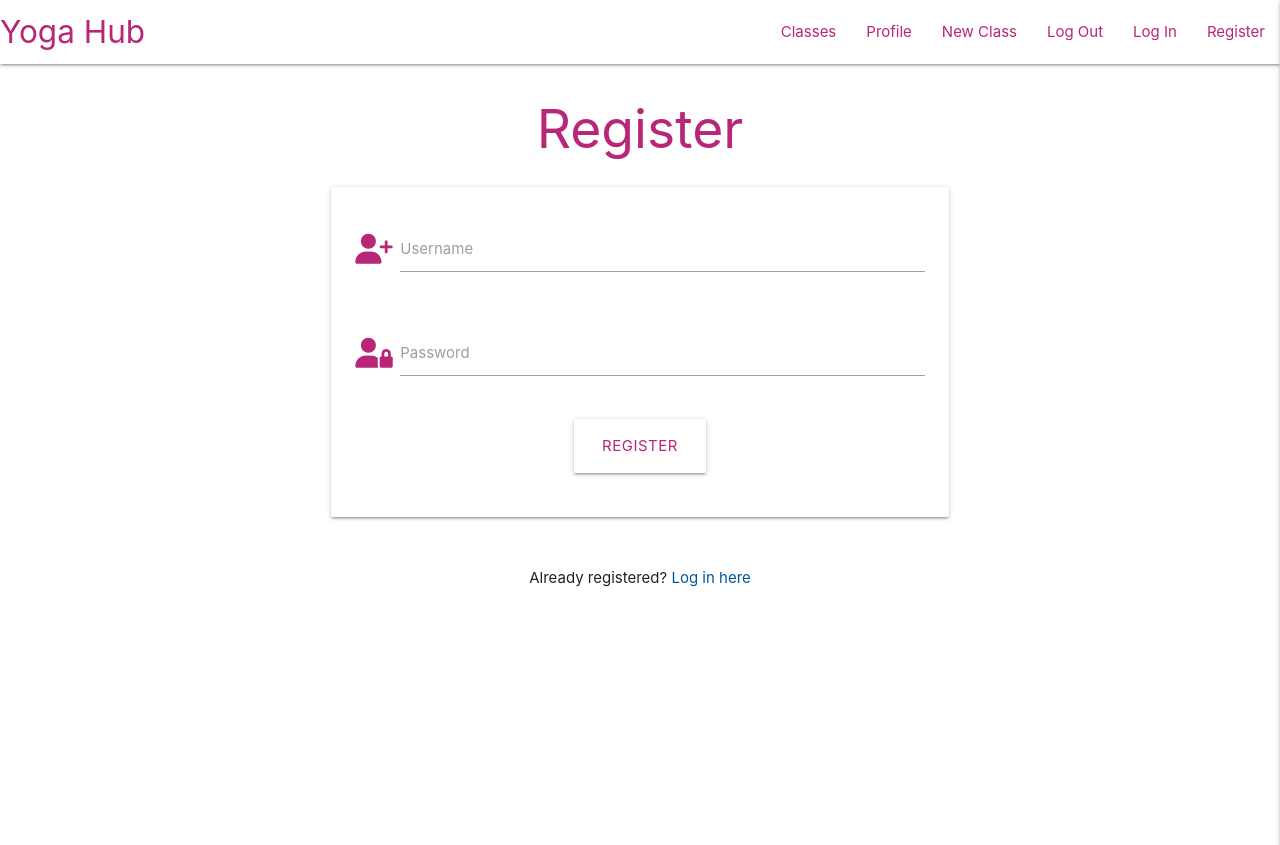
After one commit to monika-hrda/yoga-hub, a Flask app: page /register in a window 1280 px wide. The commit adds this page. Shown: the top 845 px of the page. Run offline with Flask 2, Linux system fonts and the light colour scheme; some libraries are stand-ins or nearby versions.

Commit message:
Add Register template and styling

```diff
--- a/app.py
+++ b/app.py
@@ -4,6 +4,7 @@ from flask import (
     redirect, request, session, url_for)
 from flask_pymongo import PyMongo
 from bson.objectid import ObjectId
+from werkzeug.security import generate_password_hash, check_password_hash
 if os.path.exists("env.py"):
     import env
 
@@ -23,6 +24,11 @@ def home():
     return render_template("home.html")
 
 
+@app.route("/register")
+def register():
+    return render_template("register.html")
+
+
 if __name__ == "__main__":
     app.run(host=os.environ.get("IP"),
             port=int(os.environ.get("PORT")),
--- a/static/css/style.css
+++ b/static/css/style.css
@@ -14,8 +14,29 @@ h1, h2, h3, h4 {
     color: var(--violet-red);
 }
 
+.fas, .fas::before {
+    color: var(--violet-red);
+}
+
 /* ---------------------------------------- Header */
 
 nav {
-    background: var(--violet-red);
+    background: white;
 }
+
+a.brand-logo, nav li a {
+    color: var(--violet-red);
+}
+
+/* ---------------------------------------- Buttons */
+
+button.btn-large, button::after {
+    background: white;
+    color: var(--violet-red);
+}
+
+.btn-large:hover, .btn-large:focus {
+    background: white;
+    /* box-shadow: 0 0 10px #000; */
+    box-shadow: 3px 6px 10px #888888;
+}
--- a/templates/base.html
+++ b/templates/base.html
@@ -34,7 +34,7 @@
                     <li><a href="#">New Class</a></li>
                     <li><a href="#">Log Out</a></li>
                     <li><a href="#">Log In</a></li>
-                    <li><a href="#">Register</a></li>
+                    <li><a href="{{ url_for('register') }}">Register</a></li>
                 </ul>
             </div>
         </nav>
@@ -49,7 +49,7 @@
             <li><a href="#">New Class</a></li>
             <li><a href="#">Log Out</a></li>
             <li><a href="#">Log In</a></li>
-            <li><a href="#">Register</a></li>
+            <li><a href="{{ url_for('register') }}">Register</a></li>
         </ul>
     </header>
 
--- /dev/null
+++ b/templates/register.html
@@ -0,0 +1,42 @@
+{% extends "base.html" %}
+{% block content %}
+
+    <h2 class="center-align">Register</h2>
+
+    <div class="row">
+        <form class="col s12 m8 offset-m2 l6 offset-l3" method="POST" action="{{ url_for('register') }}">
+            <div class="card-panel">
+                <!-- username -->
+                <div class="row">
+                    <div class="input-field col s12">
+                        <i class="fas fa-user-plus prefix"></i>
+                        <input id="username" name="username" type="text" class="validate">
+                        <label for="username">Username</label>
+                    </div>
+                </div>
+                <!-- password -->
+                <div class="row">
+                    <div class="input-field col s12">
+                        <i class="fas fa-user-lock prefix"></i>
+                        <input id="password" name="password" type="password" class="validate">
+                        <label for="password">Password</label>
+                    </div>
+                </div>
+                <!-- register -->
+                <div class="row center-align">
+                    <button type="submit" class="btn-large">Register</button>
+                </div>
+            </div>
+        </form>
+    </div>
+
+    <div class="row">
+        <div class="col s12">
+            <p class="center-align">
+                Already registered?
+                <a href="#" class="light-blue-text text-darken-4">Log in here</a>
+            </p>
+        </div>
+    </div>
+
+{% endblock %}
```
